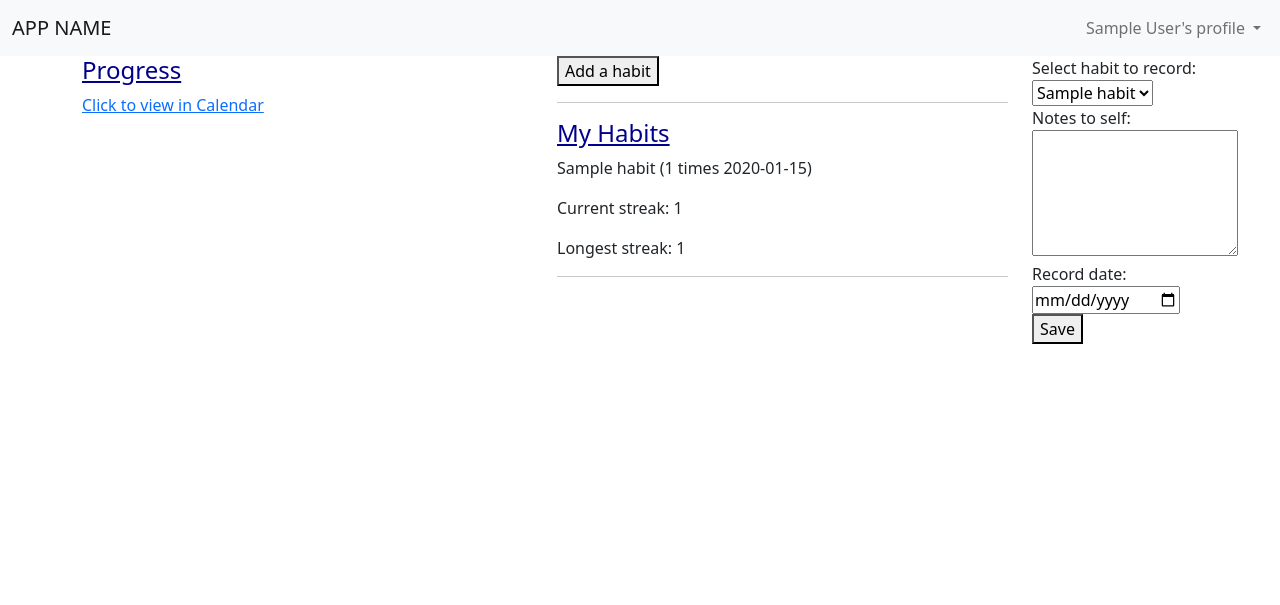
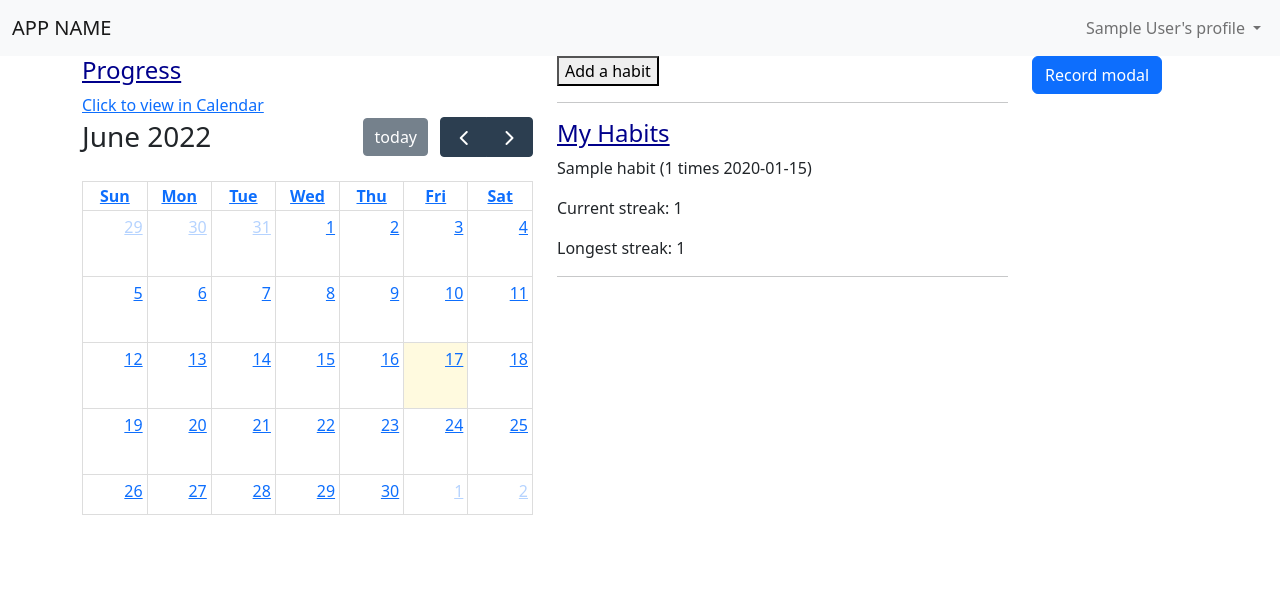
Before and after one commit to chansya/Capstone_project, a Flask app: page /progress in a window 1280 px wide. Shown: the top 605 px of the page. Run offline with Flask 2, Linux system fonts and the light colour scheme; the visitor is signed in with stand-in values (Sample User, id 1); tables that the repository leaves empty hold one stand-in row (values such as "Sample post"); lists and menus that the app fills with data are empty.

Commit message:
Modified record form to a modal form

```diff
--- a/model.py
+++ b/model.py
@@ -198,6 +198,11 @@ class Badge(db.Model):
         """ Return all badge objects."""
         return cls.query.all()
 
+    @classmethod
+    def count_badge_by_user(cls, user_id):
+        """Return the count of badges for a specific user."""
+        return cls.query.filter(Badge.user_id == user_id).count()
+
 
 def connect_to_db(app, db_uri="postgresql:///habits", echo=True):
     app.config["SQLALCHEMY_DATABASE_URI"] = db_uri
--- a/server.py
+++ b/server.py
@@ -90,7 +90,17 @@ def view_progress():
     user = User.get_by_email(session["user_email"])
     if user:
         habits = Habit.get_by_user(user.user_id)
-        return render_template("progress.html", user=user, habits=habits)
+
+        # loop over habit list to generate record list
+        record_lst = []
+        for habit in habits:
+            records = Record.get_by_habit(habit.habit_id)
+            record_lst += records
+
+        events = [{'title': f"{record.habit.habit_name.capitalize()}",
+                'start': f"{record.record_date}"} for record in record_lst]
+
+        return render_template("progress.html", user=user, habits=habits, events=events)
     else:
         return redirect('/')
 
@@ -136,17 +146,18 @@ def create_habit():
     db.session.commit()
     flash("Habit created!")
 
-    # reward badges for creating first habit
+    # reward badges for creating habits
 
-    if Habit.count_habit_by_user(user.user_id) == 1:
-        # create badge 1 for sign up
+
+    if Habit.count_habit_by_user(user.user_id) == 1 and Badge.count_badge_by_user(user.user_id) == 1:
+        # create badge 2 for first habit
         badge2 = Badge.create(user.user_id, "static/img/2.png", "First Goal")
         db.session.add(badge2)
         db.session.commit()
         flash("You've created your first habit and earned a badge!")
 
     if Habit.count_habit_by_user(user.user_id) == 3:
-        # create badge 1 for sign up
+        # create badge 4 for third habits
         badge4 = Badge.create(user.user_id, "static/img/4.png", "Multi-tasker")
         db.session.add(badge4)
         db.session.commit()
@@ -164,16 +175,69 @@ def create_habit():
     return jsonify(habit_to_send)
 
 
-@app.route("/create_record", methods=["POST"])
-def create_record():
-    """Create new record object and add into database."""
+# @app.route("/create_record", methods=["POST"])
+# def create_record():
+#     """Create new record object and add into database."""
 
-    # Extract the input from the request
-    habit_id = request.json.get("habit_id")
-    finished = request.json.get("finished")
-    notes = request.json.get("notes")
+#     # Extract the input from the request
+#     habit_id = request.json.get("habit_id")
+#     finished = request.json.get("finished")
+#     notes = request.json.get("notes")
+#     record_date = datetime.strptime(
+#         request.json.get("record_date"),
+#         '%Y-%m-%d')
+#     finished = True
+
+#     # Create new record object
+#     record = Record.create(habit_id, finished, notes, record_date)
+#     db.session.add(record)
+#     db.session.commit()
+#     flash("Record saved!")
+
+#     # Add current streak by 1 and update max streak if needed
+#     habit = Habit.get_by_id(habit_id)
+#     Habit.update_curr_streak(habit_id)
+#     Habit.update_max_streak(habit_id)
+#     db.session.commit()
+
+#     # Create badges according to number of records
+#     user = User.get_by_email(session["user_email"])
+#     habits = Habit.get_by_user(user.user_id)
+#     record_count = 0
+#     for habit in habits:
+#         record_count +=  Record.count_records_by_habit(habit.habit_id)
+
+#     if record_count == 1:
+#         badge3 = Badge.create(user.user_id, "static/img/3.png", "From 0 To 1")
+#         db.session.add(badge3)
+#         db.session.commit()
+#         flash("You've created your first record and earned a badge!")
+
+#     if record_count == 5:
+#         badge5 = Badge.create(user.user_id, "static/img/5.png", "5-Star Records")
+#         db.session.add(badge5)
+#         db.session.commit()
+#         flash("You've created your 5 records and earned a badge!")
+
+
+
+#     # put information to send back as response in dictionary to jsonify
+#     record_to_send = {"habit_id": habit.habit_id,
+#                       "record_id": record.record_id,
+#                       "current_streak": habit.current_streak,
+#                       "max_streak": habit.max_streak,
+#                       "habit_name": habit.habit_name,
+#                       "record_date": record.record_date
+#                       }
+#     return jsonify(record_to_send)
+
+
+@app.route("/create_modal_record")
+def create_modal_record():
+    habit_id = request.args.get("modal-habit")
+    notes = request.args.get("modal-notes")
     record_date = datetime.strptime(
-        request.json.get("record_date"),
+        request.args.get("modal-date"),
         '%Y-%m-%d')
     finished = True
 
@@ -183,41 +247,7 @@ def create_record():
     db.session.commit()
     flash("Record saved!")
 
-    # Add current streak by 1 and update max streak if needed
-    habit = Habit.get_by_id(habit_id)
-    Habit.update_curr_streak(habit_id)
-    Habit.update_max_streak(habit_id)
-    db.session.commit()
-
-    # Create badges according to number of records
-    user = User.get_by_email(session["user_email"])
-    habits = Habit.get_by_user(user.user_id)
-    record_count = 0
-    for habit in habits:
-        record_count +=  Record.count_records_by_habit(habit.habit_id)
-
-    if record_count == 1:
-        badge3 = Badge.create(user.user_id, "static/img/3.png", "From 0 To 1")
-        db.session.add(badge3)
-        db.session.commit()
-        flash("You've created your first record and earned a badge!")
-
-    if record_count == 5:
-        badge5 = Badge.create(user.user_id, "static/img/5.png", "5-Star Records")
-        db.session.add(badge5)
-        db.session.commit()
-        flash("You've created your 5 records and earned a badge!")
-
-
-
-    # put information to send back as response in dictionary to jsonify
-    record_to_send = {"habit_id": habit.habit_id,
-                      "record_id": record.record_id,
-                      "current_streak": habit.current_streak,
-                      "max_streak": habit.max_streak,
-                      }
-    return jsonify(record_to_send)
-
+    return redirect("/progress")
 
 @app.route("/all_habits")
 def view_habits():
@@ -247,10 +277,11 @@ def view_records(habit_id):
 @app.route("/<record_id>/remove_record")
 def remove_record(record_id):
     record = Record.get_by_id(record_id)
+    habit_id = record.habit.habit_id
     db.session.delete(record)
     db.session.commit()
 
-    return redirect(f"/{record_id}/records")
+    return redirect(f"/{habit_id}/records")
 
 
 @app.route("/all_badges")
--- a/static/js/progress_page.js
+++ b/static/js/progress_page.js
@@ -45,52 +45,43 @@ habitForm.addEventListener('submit',(evt)=>{
             <hr>`);
 
             // add new habit in the select menu for record
-            document.querySelector('#habit_done').insertAdjacentHTML('beforeend',
+            document.querySelector('#modal-habit').insertAdjacentHTML('beforeend',
             `<option value="${habitData.habit_id}">${habitData.habit_name}</option>`
             )
         })
 })
 
 // send AJAX post request when user submits the new record aform
-recordForm.addEventListener('submit', (evt)=>{
-    evt.preventDefault();
+// recordForm.addEventListener('submit', (evt)=>{
+//     evt.preventDefault();
 
-    const formInput = {
-        habit_id : document.querySelector('#habit_done').value,
-        notes : document.querySelector('#notes').value,
-        record_date : document.querySelector('#record_date').value
-    }
+//     const formInput = {
+//         habit_id : document.querySelector('#habit_done').value,
+//         notes : document.querySelector('#notes').value,
+//         record_date : document.querySelector('#record_date').value
+//     }
 
-    fetch('/create_record', {
-        method: 'POST',
-        body: JSON.stringify(formInput),
-        headers:{
-            'Content-Type' : 'application/json',
-        },
-    })
-        .then(response => response.json())
-        .then(recordData=>{
-            document.querySelector(`#curr_for_${recordData.habit_id}`)
-                .innerHTML=`Current streak: ${recordData.current_streak}`;
-            document.querySelector(`#max_for_${recordData.habit_id}`)
-            .innerHTML=`Longest streak: ${recordData.max_streak}`
+//     fetch('/create_record', {
+//         method: 'POST',
+//         body: JSON.stringify(formInput),
+//         headers:{
+//             'Content-Type' : 'application/json',
+//         },
+//     })
+//         .then(response => response.json())
+//         .then(recordData=>{
+//             document.querySelector(`#curr_for_${recordData.habit_id}`)
+//                 .innerHTML=`Current streak: ${recordData.current_streak}`;
+//             document.querySelector(`#max_for_${recordData.habit_id}`)
+//                 .innerHTML=`Longest streak: ${recordData.max_streak}`
 
-        })
-})
+//             console.log(recordData.habit_name)
+//             console.log(recordData.record_date)
 
-
-// for rendering calendar
-// document.addEventListener('DOMContentLoaded', function() {
-//     let calendarEl = document.getElementById('calendar');
-//     let calendar = new FullCalendar.Calendar(calendarEl, {
-//       initialView: 'dayGridMonth',
-//       events: [
-//         {
-//             title: 'Name of event',
-//             start: '2022-06-15'
-//         },
-//     ]
-//     });
-
-//     calendar.render();
-//   });
+//             calendar.addEvent({
+//                 title: recordData.habit_name,
+//                 start: recordData.record_date
+//             })
+//             calendar.render();
+//         })
+// })
--- a/templates/progress.html
+++ b/templates/progress.html
@@ -1,5 +1,7 @@
 {% extends 'base.html' %}
+
 {% block title %}My progress{% endblock %}
+
 {% block head %}
 <link href='https://cdn.jsdelivr.net/npm/fullcalendar@5.11.0/main.min.css' rel='stylesheet' />
 <script src='https://cdn.jsdelivr.net/npm/fullcalendar@5.11.0/main.min.js'></script>
@@ -32,11 +34,13 @@
     </div>
 </nav>
 
+
 <div class="container">
   <div class="row">
     <div class="col-md-5">
       <h4>Progress</h4>
       <a href="/calendar">Click to view in Calendar</a>
+      <div id="calendar"></div>
 
 
     </div>
@@ -86,7 +90,49 @@
     </div>
 
     <div class="col-md-2" id="record_section">
-        <form action="/create_record" id="record_form">
+    <!-- Button triggers the modal -->
+    <button class="btn btn-primary" data-bs-toggle="modal" data-bs-target="#rec_modal">Record modal</button>
+    <!-- Modal -->
+    <div class="modal fade" id="rec_modal" tabindex="-1"  aria-labelledby="Log your habit" aria-hidden="true" role="dialog">
+      <div class="modal-dialog">
+        <div class="modal-content">
+          <div class="modal-header">
+            <h5 class="modal-title" id="modal-title">Log your habit</h5>
+            <button type="button" class="btn-close" data-bs-dismiss="modal" aria-label="Close">
+
+            </button>
+          </div>
+          <div class="modal-body">
+            <form action="/create_modal_record">
+              <div class="mb-3">
+                <label for="modal-habit" class="form-label">Choose habit to log:</label>
+                <select name="modal-habit" class="form-control" id="modal-habit" required>
+                  {% for habit in habits %}
+                  <option value="{{habit.habit_id}}">{{habit.habit_name}}</option>
+                  {% endfor %}
+                </select>
+              </div>
+              <div class="mb-3">
+                <label for="modal-notes" class="form-label">Notes to self:</label>
+                <textarea name="modal-notes" class="form-control" id="modal-notes" cols="50" rows="5"></textarea>
+              </div>
+              <div class="mb-3">
+                <label for="modal-date" class="form-label">Record date:</label>
+                <input type="date" name="modal-date" class="form-control" id="modal-date" required>
+              </div>
+              <button type="submit" class="btn btn-primary">Submit</button>
+              <button type="button" class="btn btn-secondary" data-bs-dismiss="modal">Cancel</button>
+            </form>
+          </div>
+          <div class="modal-footer">
+          </div>
+        </div>
+      </div>
+      </div>
+
+
+      <!-- original record form -->
+        <!-- <form action="/create_record" id="record_form">
           <label for="habit_done">Select habit to record:</label>
           <select name="habit_done" id="habit_done" required>
             {% for habit in habits %}
@@ -99,16 +145,35 @@
           <label for="record_date">Record date:</label>
           <input type="date" name="record_date" id="record_date" required>
           <button>Save</button>
-        </form>
+        </form> -->
     </div>
   </div>
 
 </div>
 
 
+<!-- JS script to render calendar with records -->
+<script>
+  document.addEventListener('DOMContentLoaded', function() {
+    let calendarEl = document.getElementById('calendar');
+    let calendar = new FullCalendar.Calendar(calendarEl, {
+      initialView: 'dayGridMonth',
+      events: [
+        {% for event in events %}
+        {
+          title: '{{ event.title }}',
+          start: '{{ event.start }}'
+        },
+        {% endfor %}
+      ],
+    });
+
+    calendar.render();
+  });
+</script>
 {% endblock %}
+
 
 {% block after_body %}
 <script src="/static/js/progress_page.js"></script>
-
 {% endblock %}
```
